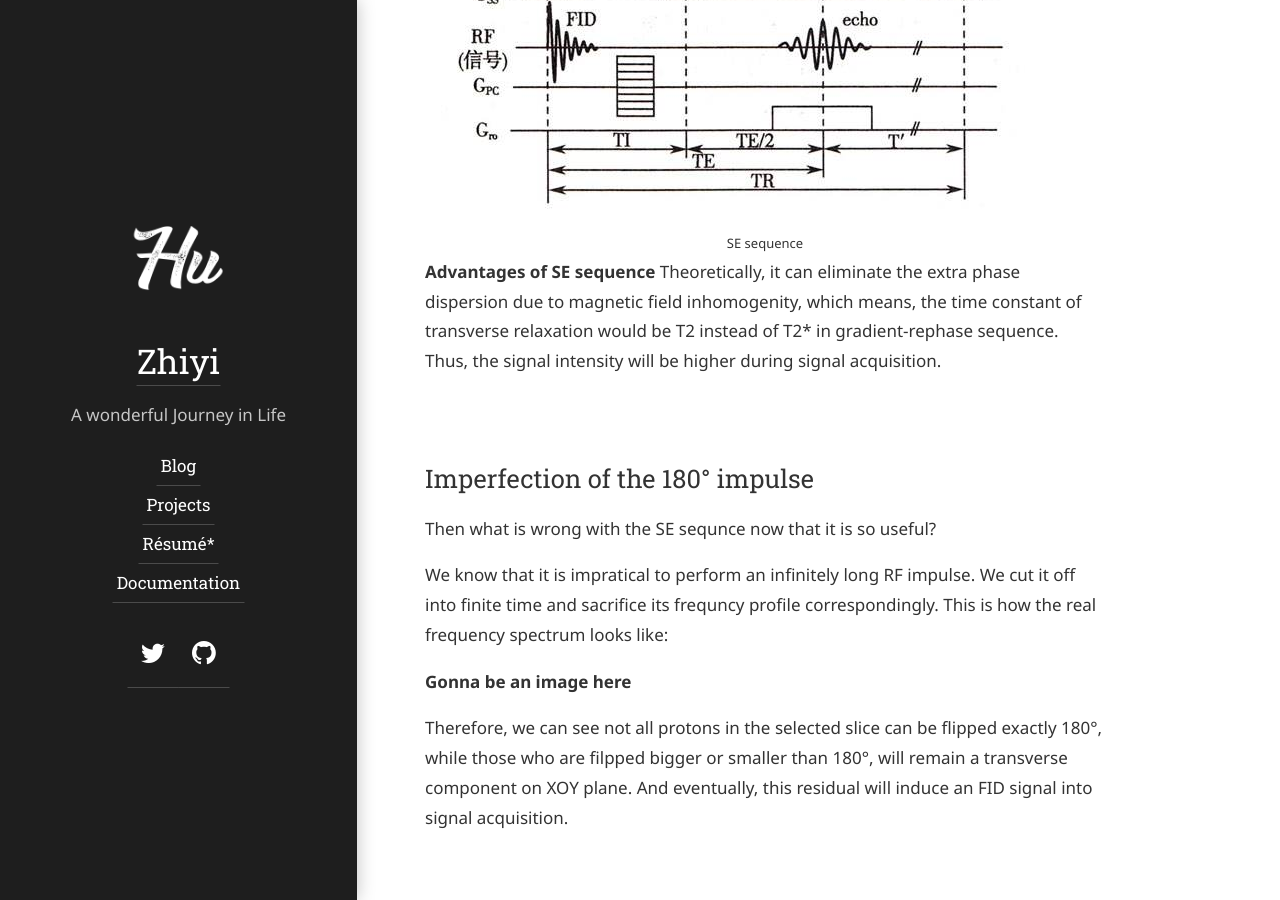
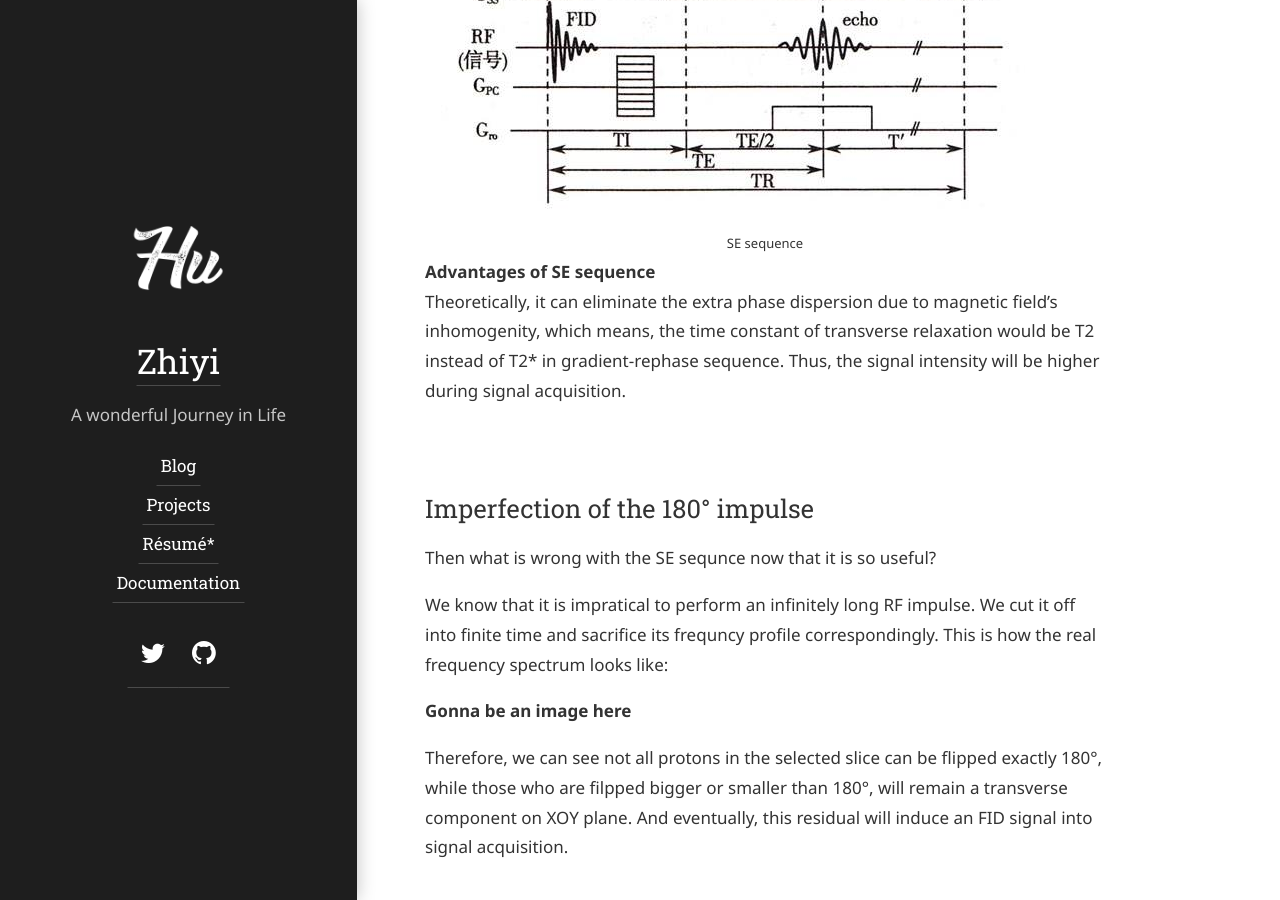
Before and after one commit to JacquelineHu/JacquelinHu.github.io, a Jekyll site: the page built from hydejack/_posts/2019-11-14-FID-noise-in-SE.md, in a window 1280 px wide and 900 px high, scrolled down 1544 px. Built offline with Jekyll 4.4.1, drawn with Linux system fonts in a browser that asks for light colours; some web fonts are replaced; our own code applies the rules of GitHub Pages for plain Markdown files.

```diff
--- a/hydejack/_posts/2019-11-14-FID-noise-in-SE.md
+++ b/hydejack/_posts/2019-11-14-FID-noise-in-SE.md
@@ -21,7 +21,7 @@ SE sequence is a widely used MRI sequence in clinical application. The main feat
 <center><font size="2">SE sequence</font></center>
 
 **Advantages of SE sequence**
-Theoretically, it can eliminate the extra phase dispersion due to magnetic field inhomogenity, which means, the time constant of transverse relaxation would be T2 instead of T2* in gradient-rephase sequence. Thus, the signal intensity will be higher during signal acquisition.
+Theoretically, it can eliminate the extra phase dispersion due to magnetic field's inhomogenity, which means, the time constant of transverse relaxation would be T2 instead of T2* in gradient-rephase sequence. Thus, the signal intensity will be higher during signal acquisition.
 
 
 ## Imperfection of the 180° impulse
```
